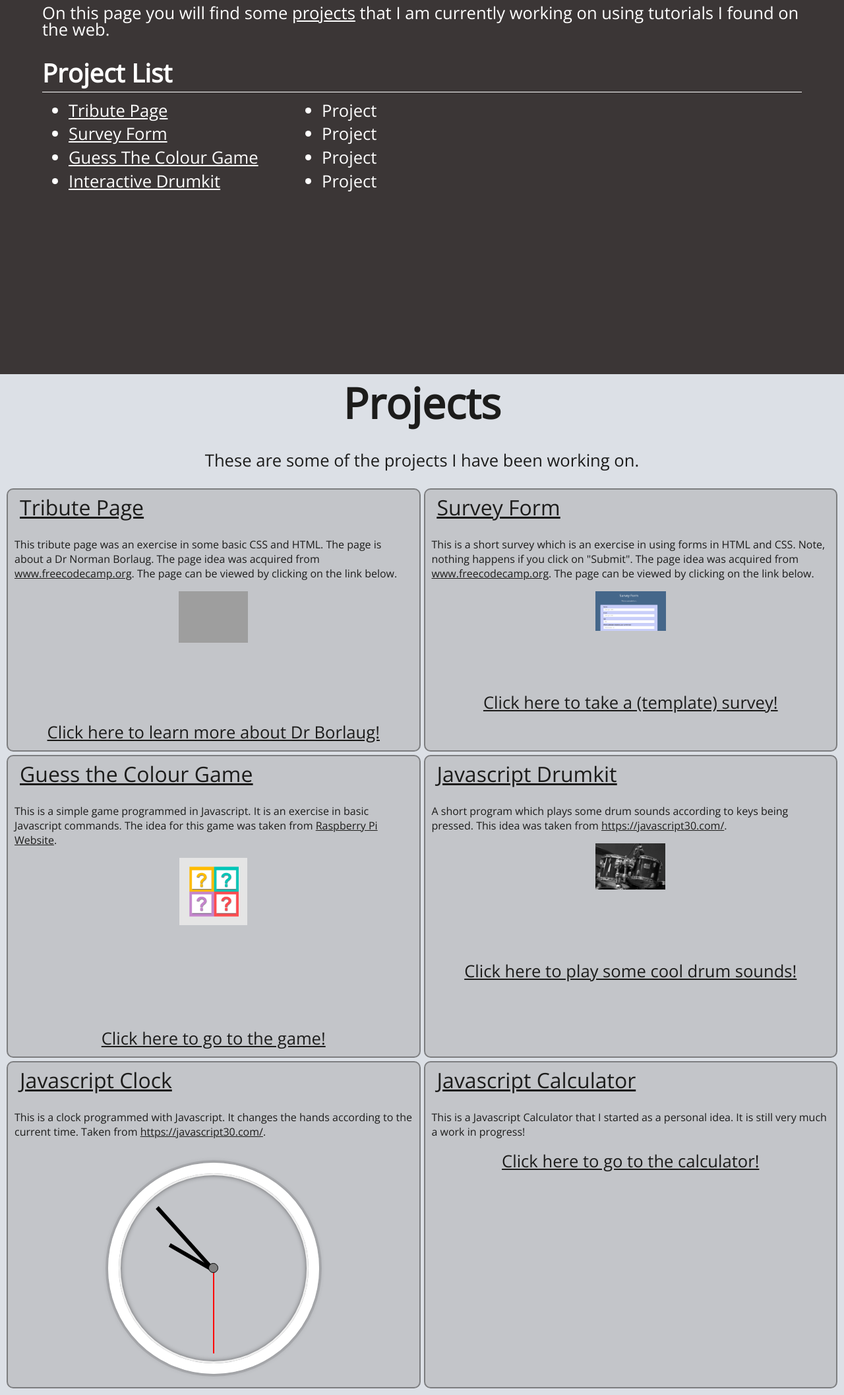
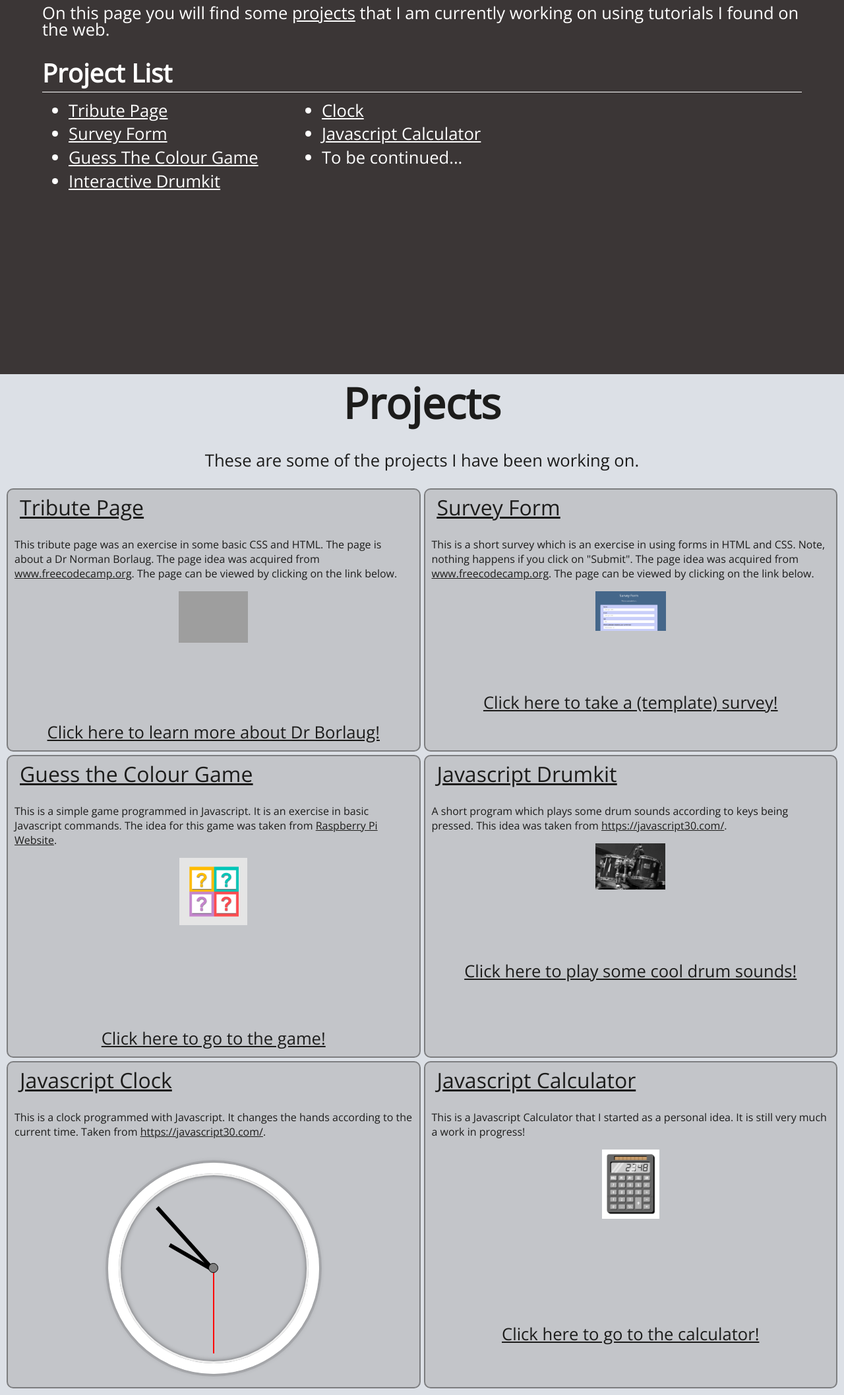
Before and after one commit to anuragpurkayastha/anuragpurkayastha.github.io, a PHP site: page / in a window 1280 px wide. Shown: the part 233-2347 px from the top of the page at 66% size. Run offline with PHP 8.4, Linux system fonts and the light colour scheme; grey boxes are pictures that could not be loaded.

Commit message:
modified project list on homepage and added image to calculator project section.

```diff
--- a/JavascriptCalculator.html
+++ b/JavascriptCalculator.html
@@ -32,5 +32,8 @@
 		<kbd class="calculatorKey" data-key="C">C</kbd>
 
 	</div>
+
+	<a class="homepage-link" href="index.html">Home</a>
+
   	<script src="./js/JavascriptCalculator.js"></script>
 </body>
--- a/css/style.css
+++ b/css/style.css
@@ -53,6 +53,7 @@ h1 {
 .homepage-link {
 	font-size: 1.7rem;
 	font-style: normal;
+	margin-bottom: 10px;
 }
 
 /*================================================*/
@@ -544,7 +545,7 @@ kbd {
 .calculator	{
 	display: grid;
 	grid-template-columns: repeat(4, 1fr);
-	grid-template-rows: repeat(6,100px);
+	grid-template-rows: repeat(6,90px);
 	grid-template-areas:
 		"display	display		display		display"
 		".	.	.	."
@@ -552,9 +553,10 @@ kbd {
 		".	.	.	keyEquals"
 		".	.	.	keyEquals"
 		".	keyDecimal	keyClear	keyEquals";
-	width: 80%;
+	width: 60%;
 	margin-left: auto;
 	margin-right: auto;
+	margin-top: 20px;
 }
 
 .calculatorDisplay	{
--- a/index.html
+++ b/index.html
@@ -31,10 +31,9 @@
                 </ul>
 
                 <ul>
-                    <li>Project</li>
-                    <li>Project</li>
-                    <li>Project</li>
-                    <li>Project</li>
+                    <li><a href="#javascriptClock">Clock</a></li>
+                    <li><a href="#javascriptCalculator">Javascript Calculator</a></li>
+                    <li>To be continued...</li>
                 </ul>
             </div>
 
@@ -115,7 +114,7 @@
     			<h3>Javascript Calculator</h3>
 
     			<p>This is a Javascript Calculator that I started as a personal idea. It is still very much a work in progress!</p>
-
+				<a href="./JavascriptCalculator.html"><img src="./img/calculator.png" alt="Image of calculator"></a>
 				<a class="project-link" href="./JavascriptCalculator.html">Click here to go to the calculator!</a>
     		</div>
         </div>
```
Also changed, not shown: img/calculator.png (added).
